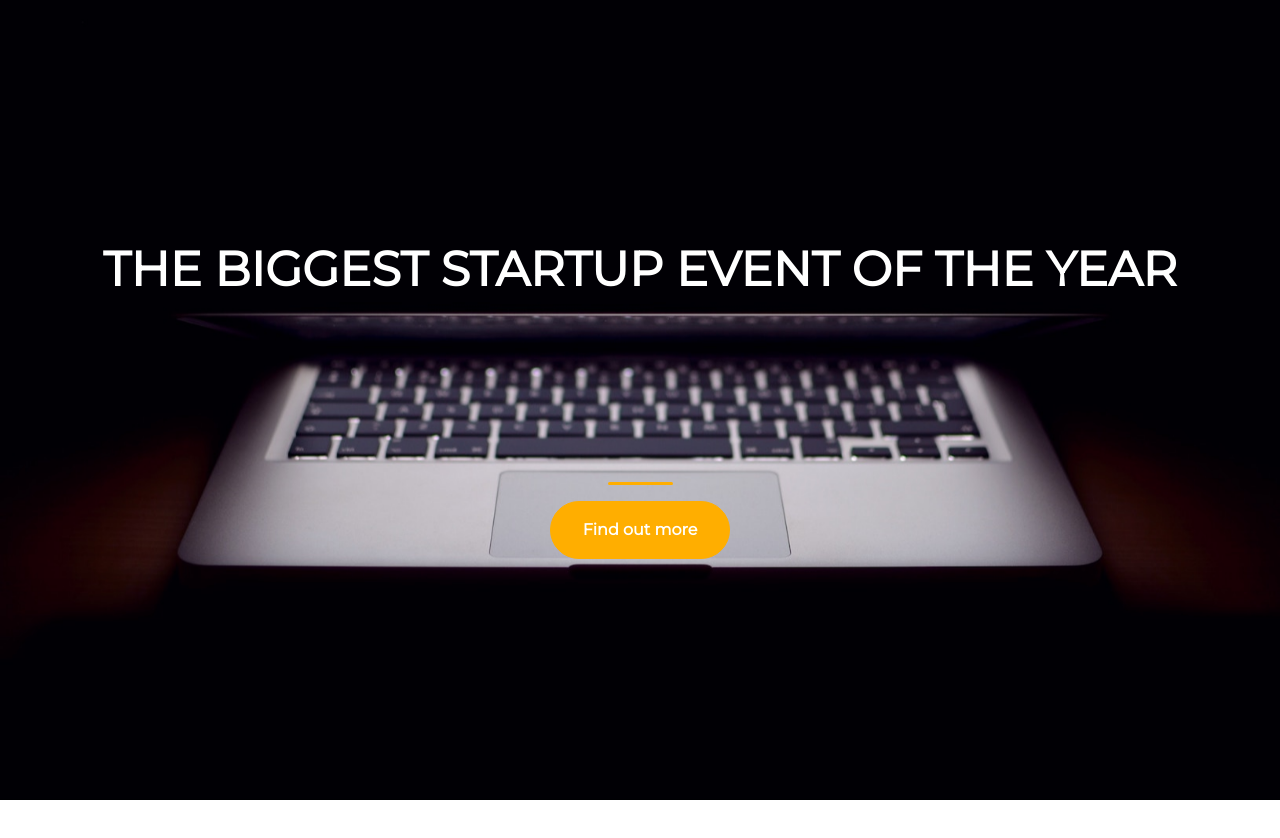
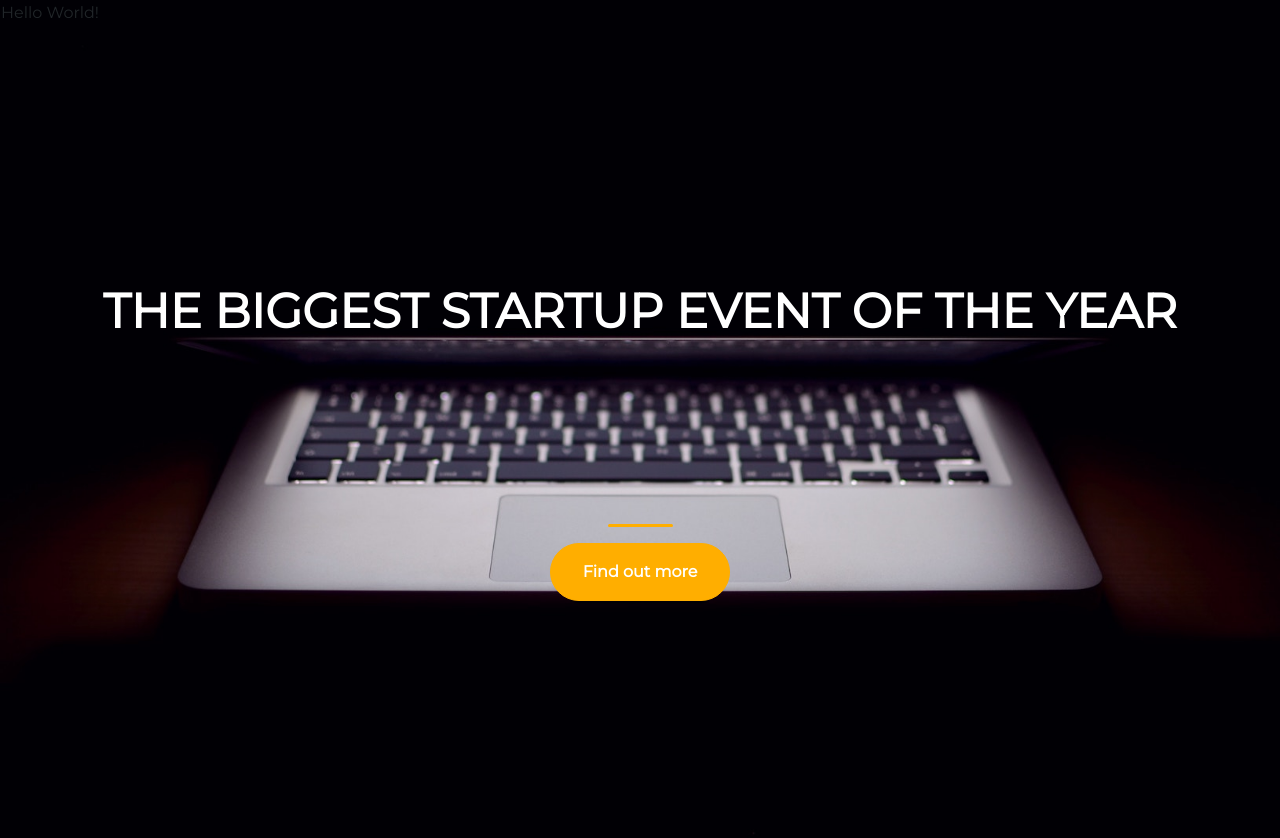
Before and after one commit to tvasari/TVMM, a plain HTML site: page index.html in a window 1280 px wide. Before the commit the page ends 800 px from the top, so only its background shows below. Drawn offline with nearby package versions, Linux system fonts and the light colour scheme.

Commit message:
Update index.html

```diff
--- a/index.html
+++ b/index.html
@@ -17,7 +17,17 @@
   </head>
   <body>
     <div id="primary_header" class="bgBlack">
-      <div class="container_menu><table width=100%></table></div>
+      <div class="container_menu">
+        <table width=100%>
+          <tbody>
+            <tr>
+              <td>
+                <p class="greeter">Hello World!</p>
+              </td>
+            </tr>
+          </tbody>
+        </table>
+      </div>
     </div>
     <div class="container d-flex align-items-center h-100">
       <div class="row">
```
